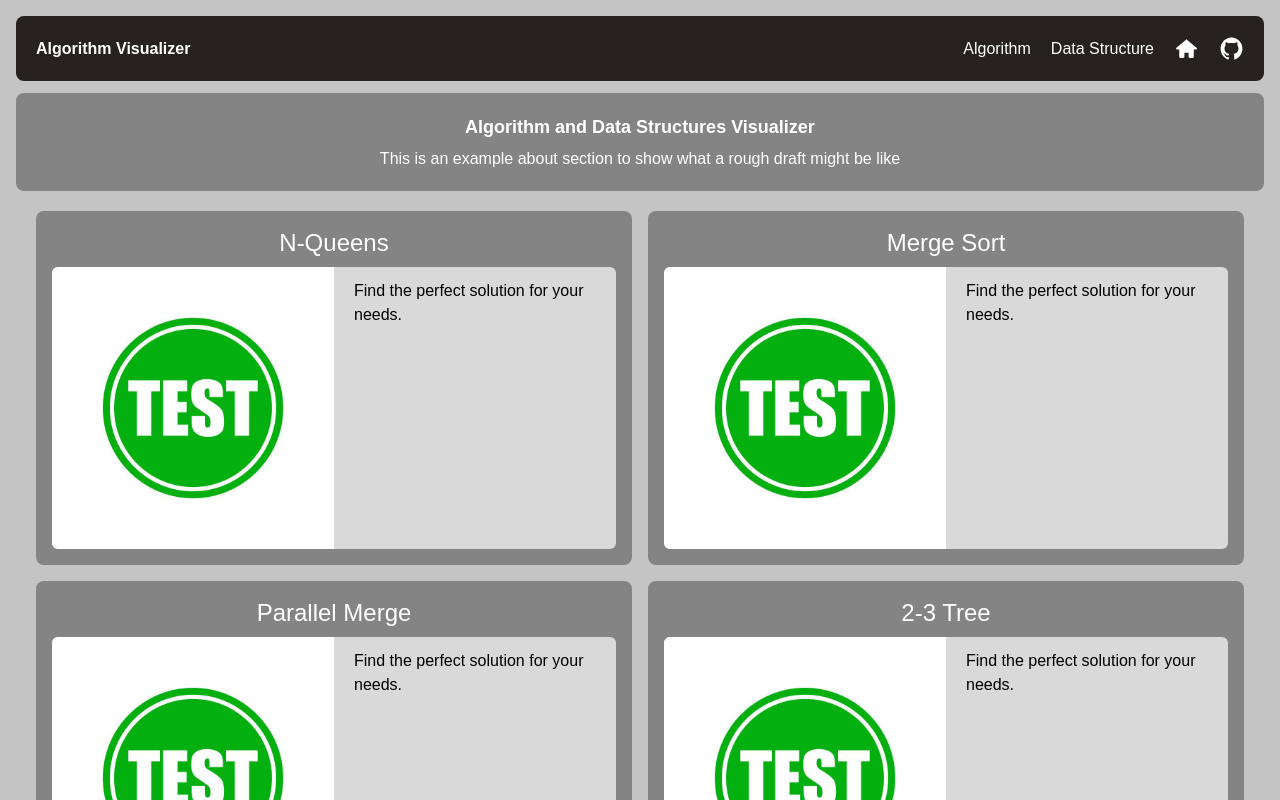
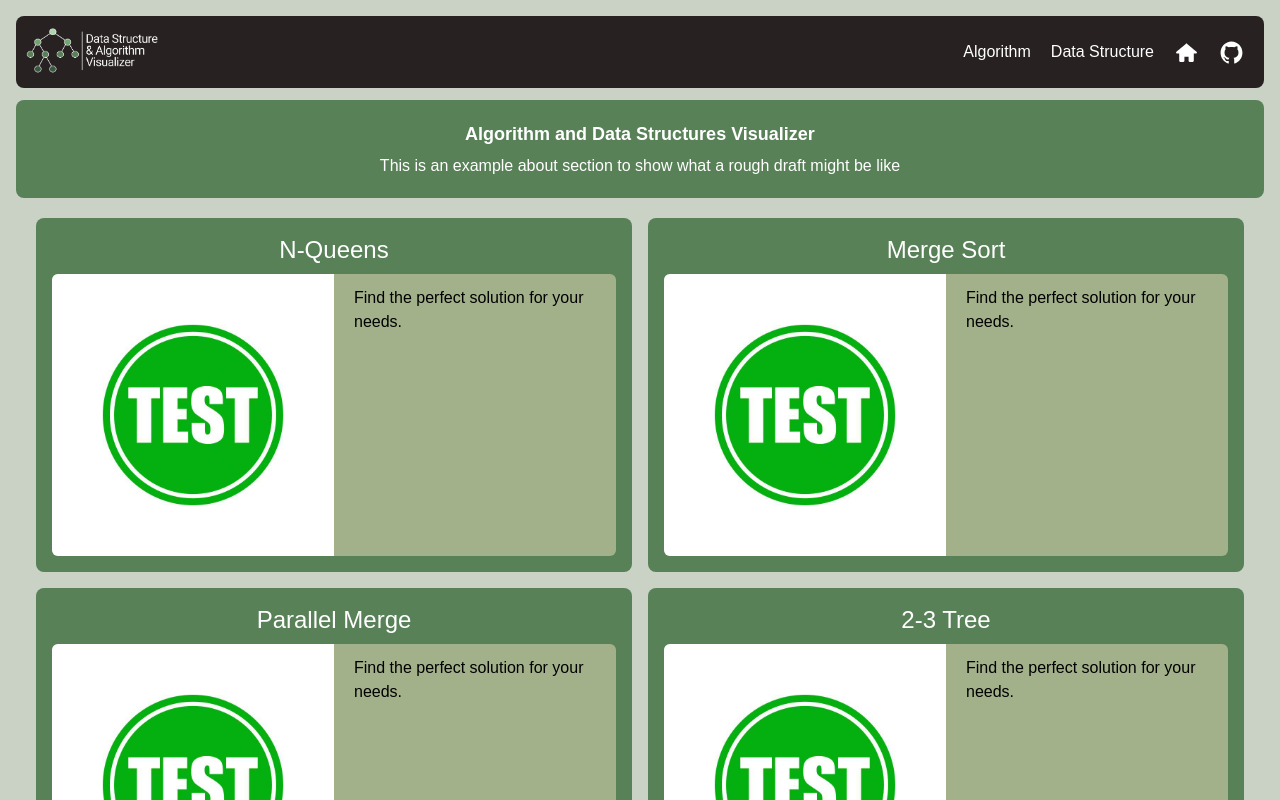
Before and after one commit to avadella/Data-Structure-Algorithm-Visualizer, a Next.js app: page / in a window 1280 px wide. Shown: the top 800 px of the page. Built offline with nearby package versions, Linux system fonts and the light colour scheme.

Commit message:
Change color palette and add logo

```diff
--- a/src/app/components/navbar.tsx
+++ b/src/app/components/navbar.tsx
@@ -1,12 +1,21 @@
 import React from 'react'
 import Link from "next/link";
+import Image from "next/image";
 import { IoLogoGithub } from "react-icons/io";
 import { TiHome } from "react-icons/ti";
 
 const navbar = () => {
   return (
-    <nav className = 'mx-auto py-5 flex items-center justify-between bg-navfooter text-bold text-fontLight rounded-lg'>
-        <div className = 'text-fontLight font-bold px-5'>Algorithm Visualizer</div>
+    <nav className = 'mx-auto py-3 flex items-center justify-between bg-navfooter text-bold text-fontLight rounded-lg'>
+        <div className = 'text-fontLight font-bold px-2.5'>
+          <Image
+            src="/color-logo.png"
+            alt="Algorithm Visualizer"
+            width={200}
+            height={200}
+            className="h-12 w-auto"
+          />
+        </div>
         <div className="flex flex-nowrap items-center">
           <div className="relative group">
             <button className="px-2.5">Algorithm</button>
--- a/src/app/globals.css
+++ b/src/app/globals.css
@@ -1,19 +1,18 @@
 @import "tailwindcss";
 
 :root {
-  --background: #c4c4c4;
+  --background: #CAD2C5;
   --foreground: #000000;
 }
 
 @theme {
-  --color-softgray: #848484;
-  --color-boxbg: #D9D9D9;
+  --color-softgray: #588157;
+  --color-boxbg: #A3B18A;
   --color-background: #C4C4C4;
   --color-navfooter: #272121;
   --color-fontLight: #FFFFFF;
   --color-fontDark: #000000;
 }
-
 
 body {
   background: var(--background);
```
Also changed, not shown: public/bw-logo.png (added), public/color-logo.png (added).
